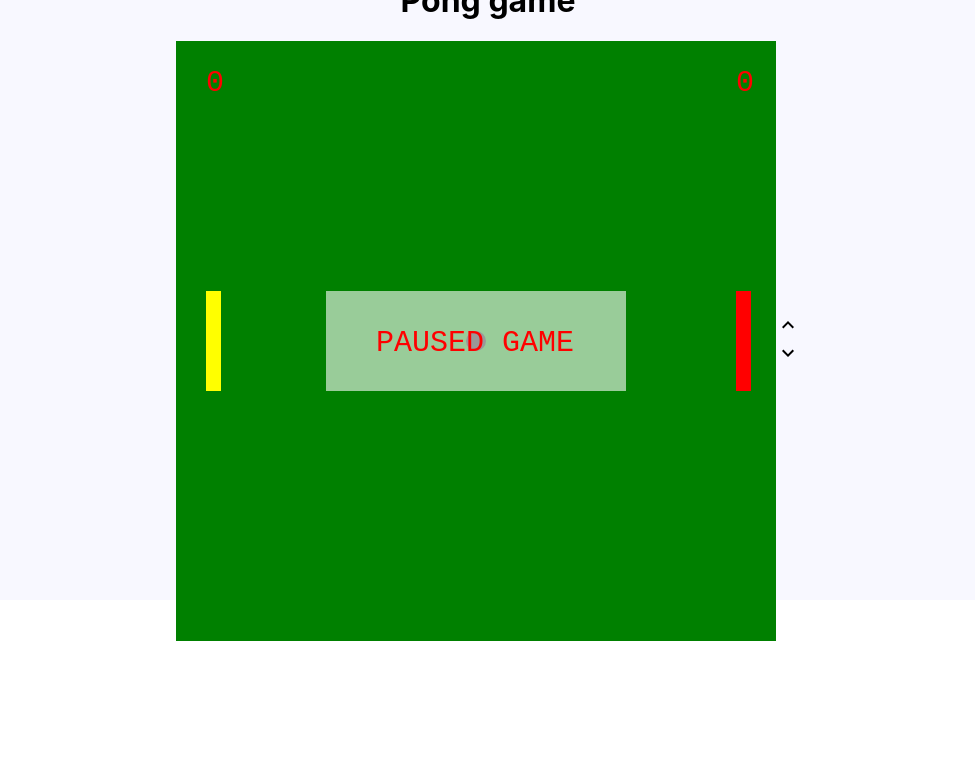
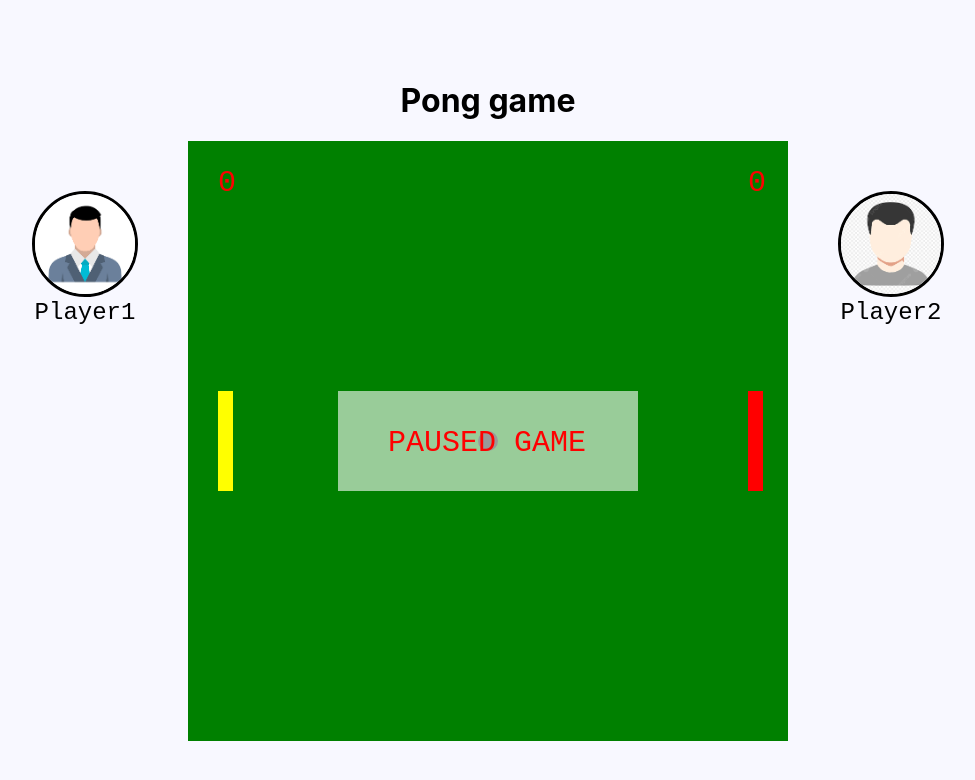
Before and after one commit to ricardomart26/Pong-game, a React (Create React App) app in the folder pong_frontend/: page /game/me in a window 1280 px wide. Shown: the top 780 px of the page, without its empty margins (152-1127 px from the left). Built offline with nearby package versions, Linux system fonts and the light colour scheme.

Commit message:
Added profile component

```diff
--- a/pong_frontend/src/App.css
+++ b/pong_frontend/src/App.css
@@ -1,6 +1,6 @@
 
 .App {
-  height: 75vh;
+  height: 100vh;
   width: 100%;
   display: flex;
   justify-content: center;
--- a/pong_frontend/src/components/Canvas.tsx
+++ b/pong_frontend/src/components/Canvas.tsx
@@ -27,13 +27,12 @@ const SPEED = 2.2;
 const Canvas = ({changeKeys}: {changeKeys: (activate: boolean) => void}) => {
 
     const params = useParams();
-    console.log(params);
+    const canvasRef = useRef<HTMLCanvasElement>(null);
 
-    const canvasRef = useRef<HTMLCanvasElement>(null);
     let ctx: CanvasRenderingContext2D;
     const listKeys: string[] = [];
     let ball_direction_x: number = 1;
-    let ball_direction_y: number = 1;
+    let finish: boolean = false;
     // let curve: number = 0;
     let curve: number = 0;
     let idle: boolean = true;
@@ -77,9 +76,18 @@ const Canvas = ({changeKeys}: {changeKeys: (activate: boolean) => void}) => {
         players[1].x = CANVAS_WIDTH - 40;
         players[1].y = CANVAS_WIDTH / 2;
         curve = 0;
-        idle = true;
+        idle = false;
     }
 
+
+    const write_score = () => {
+        ctx.fillStyle = 'green';
+        ctx.fillRect(0, 0, ctx.canvas.width, ctx.canvas.height);
+        ctx.font = "30px Courier New";
+        ctx.fillStyle = "red";
+        ctx.fillText((players[0].score?.toString() || "0"), 30, 50);
+        ctx.fillText((players[1].score?.toString() || "0"), CANVAS_WIDTH - 40, 50);
+    }
 
     const check_score = () => {
         if (players[2].x > CANVAS_WIDTH)
@@ -90,7 +98,7 @@ const Canvas = ({changeKeys}: {changeKeys: (activate: boolean) => void}) => {
             // console.log("Score: " + players[0].score);
             reset_canvas();
             if (players[0].score === 11)
-                idle = true;
+                finish = true;
         }
         else if (players[2].x < 0)
         {
@@ -98,7 +106,7 @@ const Canvas = ({changeKeys}: {changeKeys: (activate: boolean) => void}) => {
                 players[1].score++;
             reset_canvas();
             if (players[1].score === 11)
-                idle = true;
+                finish = true;
 
         }
     };
@@ -199,14 +207,8 @@ const Canvas = ({changeKeys}: {changeKeys: (activate: boolean) => void}) => {
         if (params["option"] === '1vspc')
             ai(1);
 
+        write_score();
 
-
-        ctx.fillStyle = 'green';
-        ctx.fillRect(0, 0, ctx.canvas.width, ctx.canvas.height);
-        ctx.font = "30px Courier New";
-        ctx.fillStyle = "red";
-        ctx.fillText((players[0].score?.toString() || "0"), 30, 50);
-        ctx.fillText((players[1].score?.toString() || "0"), CANVAS_WIDTH - 40, 50);
         players.forEach(player => {
             ctx.fillStyle = player.color;
             if (player.y <= (player.height / 2))
@@ -241,6 +243,7 @@ const Canvas = ({changeKeys}: {changeKeys: (activate: boolean) => void}) => {
     const init = () => {
         ctx = canvasRef.current?.getContext("2d") as CanvasRenderingContext2D;
         window.addEventListener('keydown', (e: KeyboardEvent) => {
+            listKeys.splice(listKeys.indexOf(e.key), 1);
             if (!listKeys.includes(e.key))
                 listKeys.push(e.key);
         });
--- /dev/null
+++ b/pong_frontend/src/components/Profile.tsx
@@ -0,0 +1,18 @@
+
+import { Player } from "../interfaces/Player"
+import { Box, Typography, Avatar } from "@mui/material"
+
+
+const Profile = ({player}: {player: Player}) => {
+
+    return (
+        <Box display="flex" justifyContent="center" flexDirection="column">
+            <Box borderRadius="50%" border="3px solid black">
+                <Avatar sx={{ width: 100, height: 100 }}  src={player.avatarUrl}/>
+            </Box>
+            <Typography variant="h5" fontFamily="Courier New">{player.name}</Typography>
+        </Box>
+    );
+}
+
+export default Profile;
--- /dev/null
+++ b/pong_frontend/src/interfaces/Player.tsx
@@ -0,0 +1,7 @@
+
+
+export interface Player {
+    name: string;
+    email: string;
+    avatarUrl: string;
+}
--- a/pong_frontend/src/scenes/game/index.tsx
+++ b/pong_frontend/src/scenes/game/index.tsx
@@ -1,14 +1,30 @@
 import Canvas from "../../components/Canvas";
 import { Box, Icon } from "@mui/material";
 import { KeyboardArrowUp, KeyboardArrowDown } from "@mui/icons-material";
+import Profile from "../../components/Profile";
+import { Player } from "../../interfaces/Player";
+// import playerAvatar1 from ;
+// import playerAvatar2 from ;
+
 
 const Game = () => {
 
+    const player1: Player = {
+        name: "Player1",
+        email: "Player1@gmail.com",
+        avatarUrl: process.env.PUBLIC_URL + '/Player1.png',
+    }
+
+    const player2: Player = {
+        name: "Player2",
+        email: "Player2@gmail.com",
+        avatarUrl: process.env.PUBLIC_URL + '/Player2.png',
+    }
+
+
     let colorTransparencyStyle = "0.2";
 
-
     const changeKeysBackgound = (activate: boolean) => {
-
         colorTransparencyStyle = activate ? "0.5" : "0.2";
     }
 
@@ -16,14 +32,20 @@ const Game = () => {
         <div>
             <h1>Pong game</h1>
             <Box display="flex" justifyContent="center">
+                <Box m="50px">
+                    <Profile player={player1}/>
+                </Box>
                 <Canvas changeKeys={changeKeysBackgound}/>
-                <Box display="flex" justifyContent="center" flexDirection="column">
+                {/* <Box display="flex" justifyContent="center" flexDirection="column">
                     <Box>
                         <KeyboardArrowUp/>
                     </Box>
                     <Box sx={{backgroundColor: `rgba(0, 0, 0, ${colorTransparencyStyle}))`}}>
                         <KeyboardArrowDown/>
                     </Box>
+                </Box> */}
+                <Box m="50px">
+                    <Profile player={player2}/>
                 </Box>
             </Box>
         </div>
```
Also changed, not shown: pong_frontend/public/Player1.png (added), pong_frontend/public/Player2.png (added).
